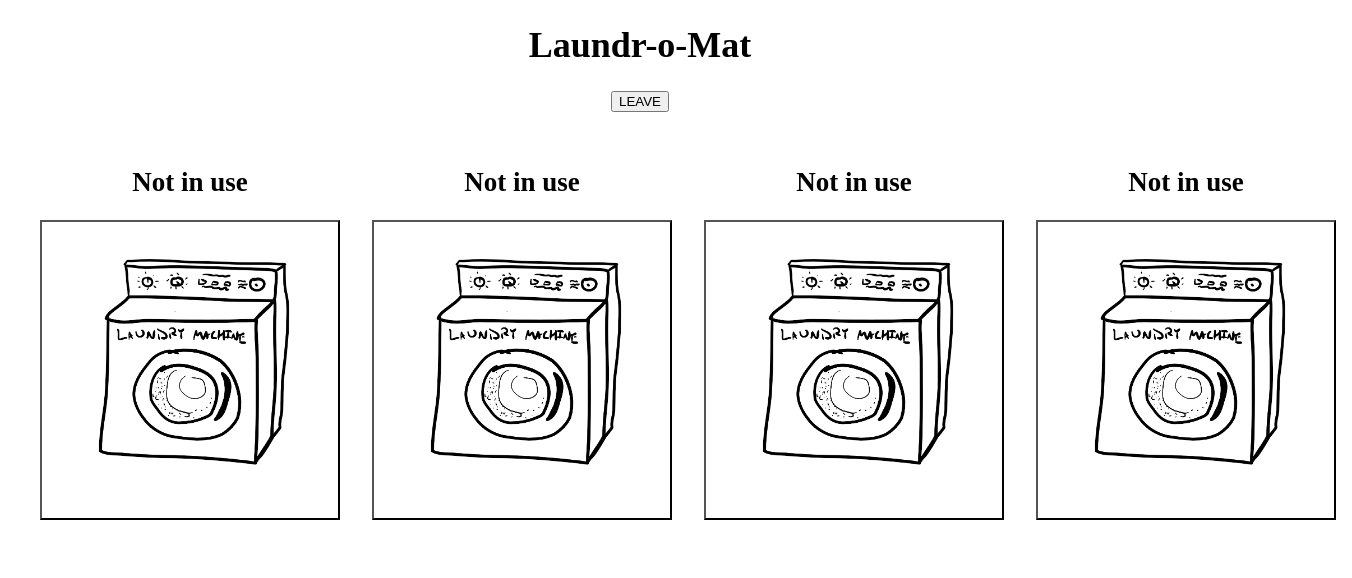
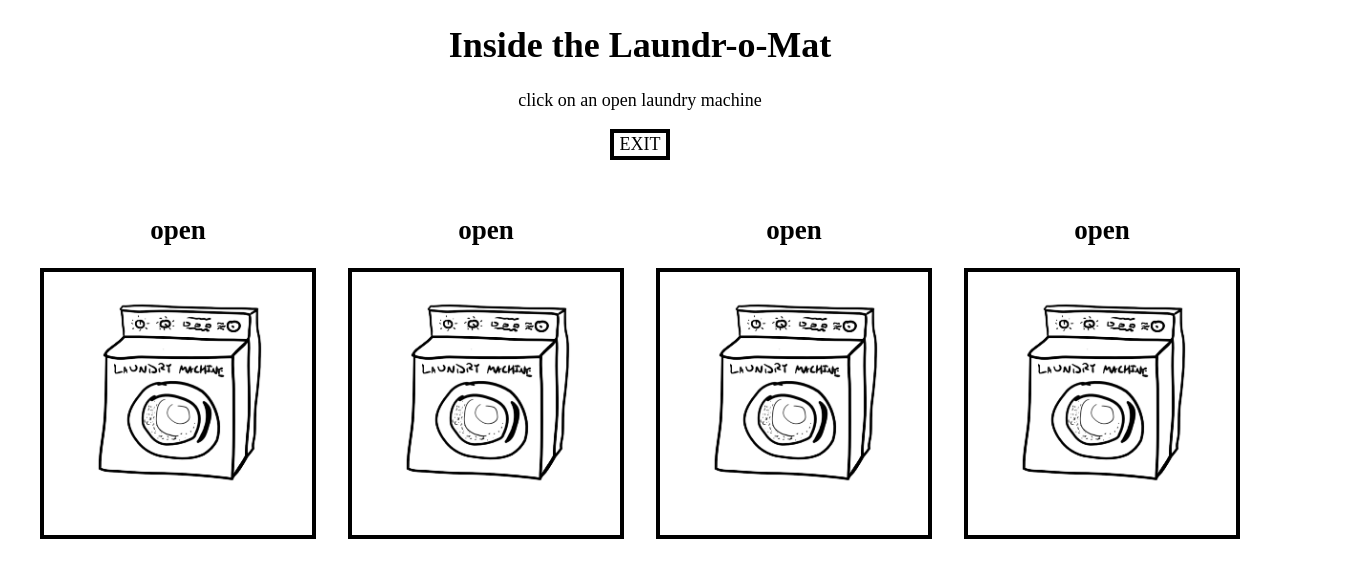
Before and after one commit to konaraddi/laundr-o-mat, a Vue app: page /#/laundromat in a window 1280 px wide. Shown: the top 578 px of the page, 1352 px wide, since content can reach past the window. Built offline with nearby package versions, Linux system fonts and the light colour scheme; a web font is replaced by a local one.

Commit message:
Added image of store front, added better styling

```diff
--- a/src/App.vue
+++ b/src/App.vue
@@ -18,9 +18,26 @@ export default {
 <style>
 @import url('https://fonts.googleapis.com/css?family=Patrick+Hand+SC');
 
-html {
+html, button {
   font-family: 'Patrick Hand SC', cursive;
   font-size: 18px;
+}
+
+button {
+  background-color: transparent;
+  border: 4px solid black;
+  overflow: hidden;
+  outline:none;
+  cursor:pointer;
+}
+
+button:hover {
+    border: 4px solid gold;
+}
+
+button:disabled {
+  cursor: not-allowed;
+  border: none;
 }
 
 #app {
--- a/src/components/Laundromat.vue
+++ b/src/components/Laundromat.vue
@@ -1,7 +1,8 @@
 <template>
 <div>
-  <h1>Laundr-o-Mat</h1>
-  <router-link to="/"><button>LEAVE</button></router-link>
+  <h1>Inside the Laundr-o-Mat</h1>
+  <p>click on an open laundry machine</p>
+  <router-link to="/"><button>EXIT</button></router-link>
   <section class="laundry-machines">
     <laundry-machine class="LaundryMachine" v-for="n in 4" :key="n"/>
   </section>
@@ -20,14 +21,24 @@ export default {
 </script>
 
 <style lang="scss" scoped>
+
 .laundry-machines {
 
-  display: flex;
-  padding: 16px;
+  @media screen and (min-width: 769px){
+    display: flex;
+    padding: 16px;
+    .LaundryMachine {
+      margin: auto;
+      padding: 16px;
+    }
+  }
 
-  .LaundryMachine {
-    margin: auto;
-    padding: 16px;
+  @media screen and (max-width: 768px){
+    width: 100%;
+    padding: 8px;
+    .LaundryMachine {
+      padding: 8px;
+    }
   }
 
 }
--- a/src/components/LaundryMachine.vue
+++ b/src/components/LaundryMachine.vue
@@ -1,19 +1,24 @@
 <template>
 <div>
 
-  <h1 v-if="inUse">{{ duration }} min left</h1> <h1 v-else>Not in use</h1>
-  <button @click="() => makingSelection =! makingSelection" :disabled="inUse" :class="[inUse ? 'running' : 'empty', 'machine']"></button>
+  <h1 v-if="inUse">{{ duration }} min left</h1> <h1 v-else>open</h1>
+  <button @click="() => makingSelection =! makingSelection" :disabled="inUse" class="machine">
+    <img v-if="inUse" src="../assets/laundry_machine_running.png" alt="">
+    <img v-else src="../assets/laundry_machine_empty.png" alt="">
+  </button>
 
   <section :class="[makingSelection ? 'visible' : 'hidden']">
 
-    <button @click="() => duration--" :disabled="duration < 2"> - </button>
-    <h3>{{duration}}</h3>
-    <button @click="() => duration++"> + </button>
+    <div class="duration-settings">
+      <button @click="() => duration--" :disabled="duration < 2"> - </button>
+      <h3>{{duration}} min</h3>
+      <button @click="() => duration++"> + </button>
+    </div>
 
     <h3>{{cost}}¢</h3>
 
-    <button @click="start"> <h3>okay</h3> </button>
-    <button @click="() => makingSelection = false"> <h3>cancel</h3> </button>
+    <button @click="start"> okay </button>
+    <button @click="() => makingSelection = false"> cancel </button>
 
   </section>
 
@@ -61,28 +66,33 @@ export default {
 
 <style lang="scss" scoped>
 
-$length: 300px;
-
+img {
+  width: 100%;
+}
 button.machine {
-  height: $length;
-  width: $length;
-}
-
-.running {
-  background-image: url('../assets/laundry_machine_running.png');
-  background-size: $length $length;
-}
-
-.empty {
-  background-image: url('../assets/laundry_machine_empty.png');
-  background-size: $length $length;
+  width: 100%;
 }
 
 .visible {
   visibility: visible;
+  @media screen and (max-width: 768px){
+    display: block;
+  }
 }
 
 .hidden {
   visibility: hidden;
+  @media screen and (max-width: 768px){
+    visibility: visible;
+    display: none;
+  }
+}
+
+.duration-settings {
+  display: flex;
+  padding: 16px;
+  h3, button {
+    margin: auto;
+  }
 }
 </style>
--- a/src/components/StoreFront.vue
+++ b/src/components/StoreFront.vue
@@ -1,17 +1,22 @@
 <template>
   <div>
-    <h1>Benjamin St.</h1>
-    <router-link to="/laundromat"><button>ENTER LAUNDR-O-MAT</button></router-link>
+    <h1>Laundr-o-Mat</h1>
+    <router-link to="/laundromat"><button><img src="../assets/storefront.png" alt=""></button></router-link>
+    <p><em>pssst...click the above to enter</em></p>
   </div>
 </template>
 
 <script>
 export default {
-  name: 'StoreFront',
-  data () {
-    return {
-      msg: 'Welcome to Your Vue.js App'
-    }
-  }
+  name: 'StoreFront'
 }
 </script>
+
+<style lang="scss" scoped>
+img {
+  width: 80%;
+}
+button {
+  width: 80%;
+}
+</style>
```
Also changed, not shown: src/assets/laundry_machine_full.png (added), src/assets/storefront.png (added).
